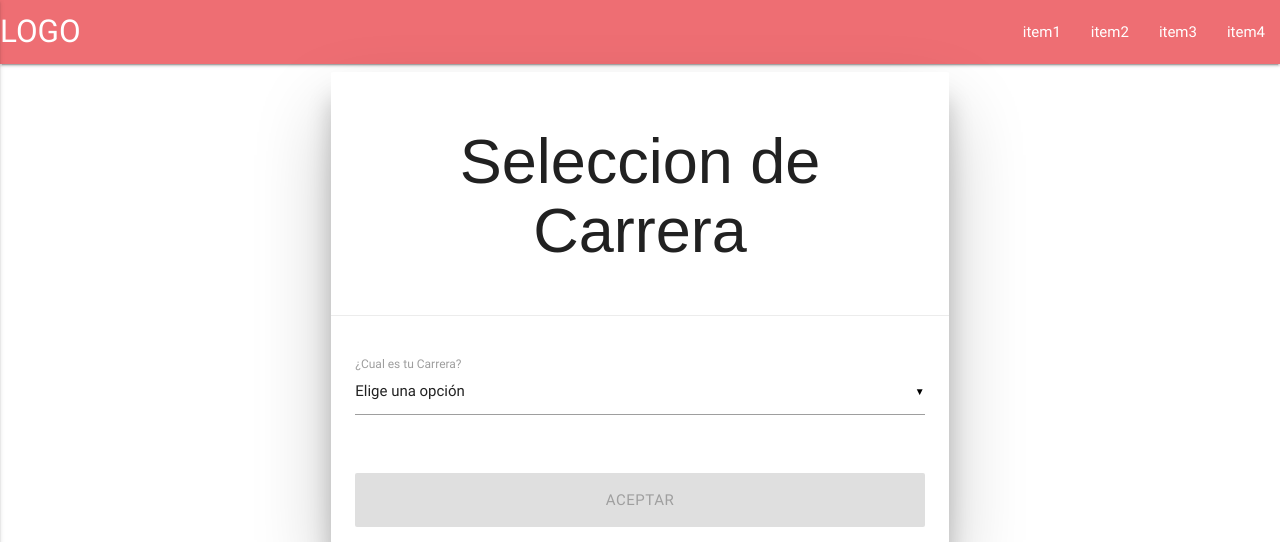
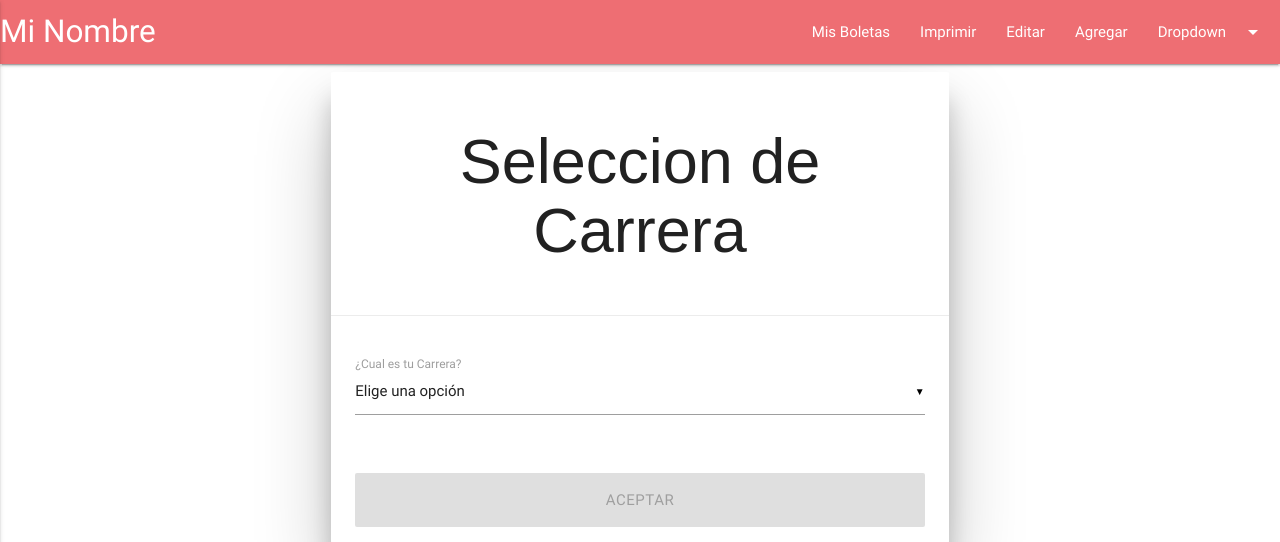
Before and after one commit to JoseGuadalupeVidalAnaya/Boletas, a PHP site: page /php/carrera.php in a window 1280 px wide. Shown: the top 542 px of the page. Run offline with PHP 8.4, Linux system fonts and the light colour scheme; the visitor is signed in with stand-in values (Sample User, id 1); data comes from the database, SQL or seed files in the repository; both versions use the stored data as it was after the commit.

Commit message:
creando pagina de boletas

```diff
--- a/php/carrera.php
+++ b/php/carrera.php
@@ -4,7 +4,7 @@
 	$usr=$_SESSION['control'];
 ?>
 <!DOCTYPE html>
-<html lang="en">
+<html lang="es">
 <head>
   	<meta charset="UTF-8">
   	<meta name="viewport" content="width=device-width, initial-scale=1.0">
@@ -15,24 +15,36 @@
     <title>Seleccion de Carrera</title>
 </head>
 <body>
+	<ul id="dropdown1" class="dropdown-content">
+		<li><a href="#!">Cerrar Sesión</a></li>
+		<li><a href="#!">Editar Perifil</a></li>
+	</ul>
+	<ul id="dropdown2" class="dropdown-content">
+		<li><a href="#!">Cerrar Sesión</a></li>
+		<li><a href="#!">Editar Perifil</a></li>
+	</ul>
+	<div class="navbar-fixed">
 		<nav>
 			<div class="nav-wrapper">
-        	<a href="#" class="brand-logo">LOGO</a>
+				<a href="#" class="brand-logo">Mi Nombre</a>
 				<a href="#" data-activates="mobile-menu" class="button-collapse"><i class="material-icons">menu</i></a>
 				<ul class="right hide-on-med-and-down">
-          		<li><a href="#">item1</a></li>
-          		<li><a href="#">item2</a></li>
-          		<li><a href="#">item3</a></li>
-          		<li><a href="#">item4</a></li>
+					<li><a href="#">Mis Boletas</a></li>
+					<li><a href="#">Imprimir</a></li>
+					<li><a href="#">Editar</a></li>
+					<li><a href="#">Agregar</a></li>
+					<li><a class="dropdown-button" href="#!" data-activates="dropdown1">Dropdown<i class="material-icons right">arrow_drop_down</i></a></li>
 				</ul>
 				<ul class="side-nav" id="mobile-menu">
-				<li><a href="#">item1</a></li>
-				<li><a href="#">item2</a></li>
-				<li><a href="#">item3</a></li>
-				<li><a href="#">item4</a></li>
+				<li><a href="#">Mis Boletas</a></li>
+					<li><a href="#">Imprimir</a></li>
+					<li><a href="#">Editar</a></li>
+					<li><a href="#">Agregar</a></li>
+					<li><a class="dropdown-button2" href="#!" data-activates="dropdown2">Sesión<i class="material-icons right">arrow_drop_down</i></a></li>
 				</ul>
 			</div>
 		</nav>
+	</div>
     <div class="row">
         <div class="col s12 m8 l6 offset-l3 offset-m2">
             <div class="card z-depth-5">
@@ -80,6 +92,8 @@
 		$(document).ready(function()
 		{
     		$('select').material_select();
+			$(".dropdown-button").dropdown();
+			$(".dropdown-button2").dropdown();
 		});
 
 		var $valor = $('#carrera');
```
Also changed, not shown: php/boletas.php (+47 -0 lines), sql/base.sql (+14 -0 lines). Lines whose indentation alone changed are shown as unchanged.
